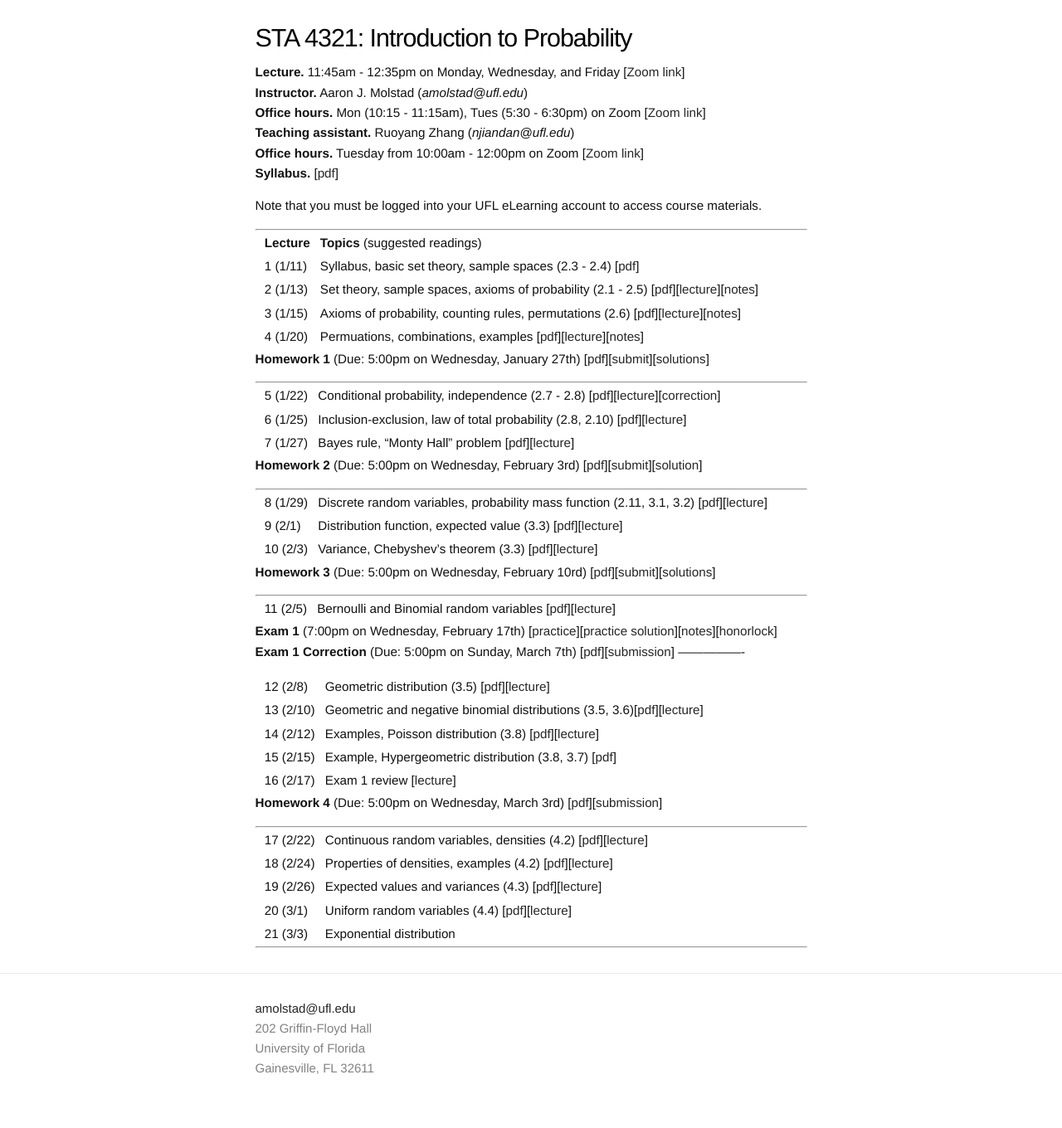
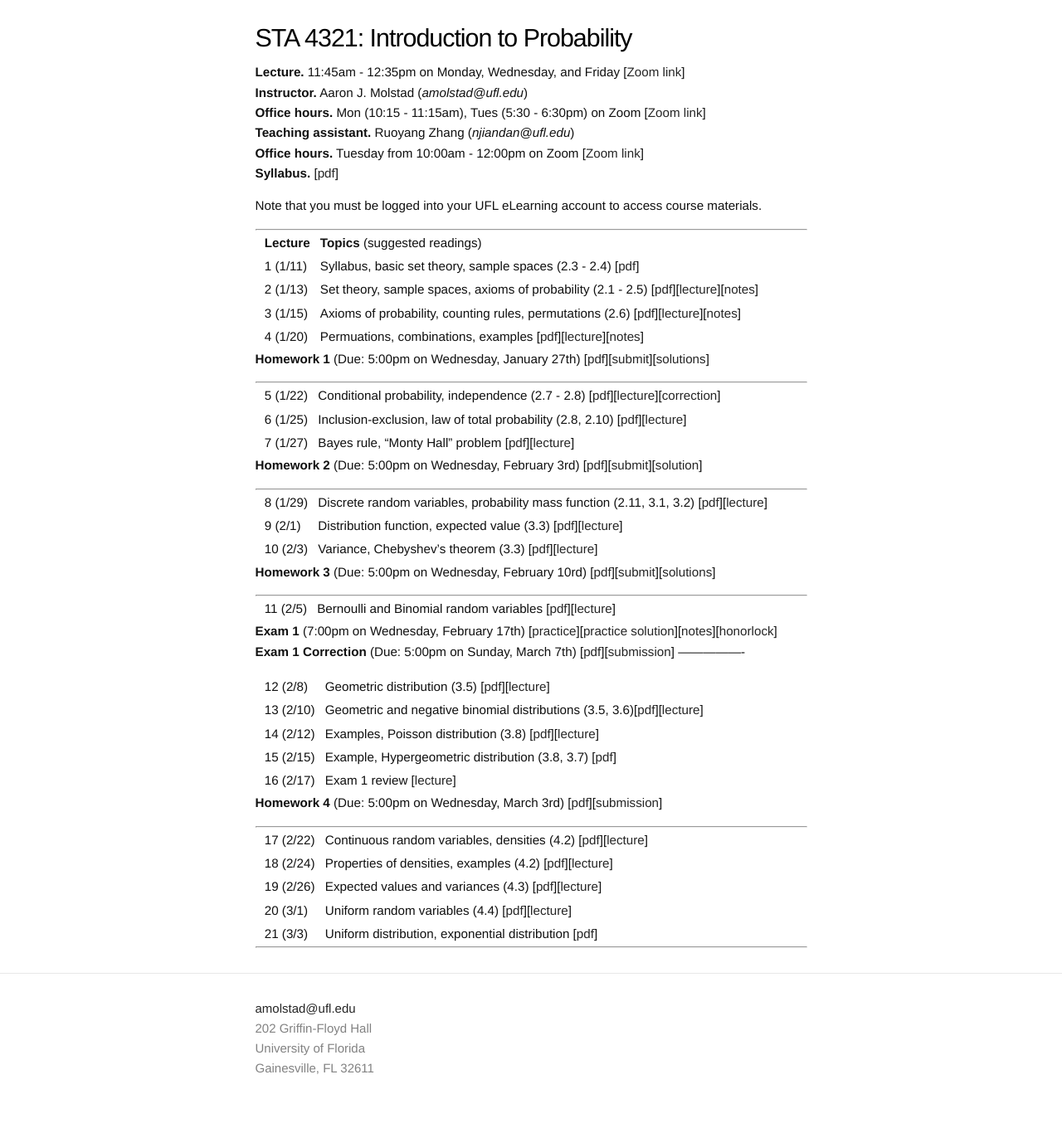
Before and after one commit to ajmolstad/ajmolstad.github.io, a Jekyll site: the page built from S21_STA4321.md, in a window 1280 px wide. Shown: the whole page at 83% size. Built offline with Jekyll 4.4.1, drawn with Linux system fonts in a browser that asks for light colours.

Commit message:
Update S21_STA4321.md

```diff
--- a/S21_STA4321.md
+++ b/S21_STA4321.md
@@ -61,7 +61,7 @@ Note that you must be logged into your UFL eLearning account to access course ma
 || 18 (2/24)  || Properties of  densities, examples (4.2) [[pdf](https://ufl.instructure.com/files/57409531/download?download_frd=1)][[lecture](https://ufl.instructure.com/files/57423508/download?download_frd=1)] ||
 || 19 (2/26)  || Expected values and variances (4.3) [[pdf](https://ufl.instructure.com/files/57460997/download?download_frd=1)][[lecture](https://ufl.instructure.com/files/57482870/download?download_frd=1)] ||
 || 20 (3/1)  || Uniform random variables (4.4) [[pdf](https://ufl.instructure.com/files/57536009/download?download_frd=1)][[lecture](https://ufl.instructure.com/files/57570862/download?download_frd=1)] ||
-|| 21 (3/3)  || Exponential distribution  ||
+|| 21 (3/3)  || Uniform distribution, exponential distribution [[pdf](https://ufl.instructure.com/files/57611579/download?download_frd=1)] ||
 
 
 ----------------
```
